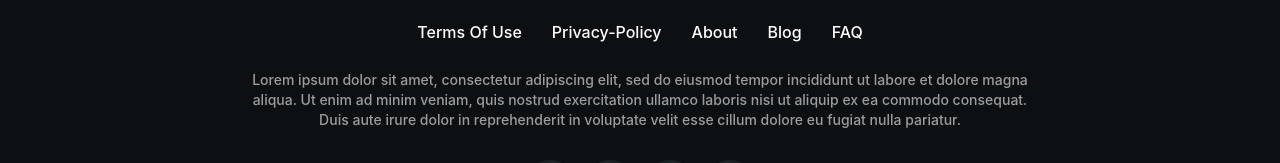
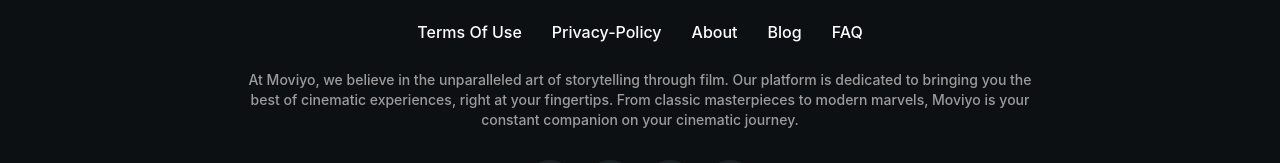
Before and after one commit to suraj-sks27/Moviyo-React-App, a React (Vite) app: page / in a window 1280 px wide. Shown: the part 858-1021 px from the top of the page. Built offline with nearby package versions, Linux system fonts and the light colour scheme; no server answers.

Commit message:
environment removed

```diff
--- a/src/components/footer/Footer.jsx
+++ b/src/components/footer/Footer.jsx
@@ -21,10 +21,10 @@ const Footer = () => {
           <li>FAQ</li>
         </ul>
         <p>
-          Lorem ipsum dolor sit amet, consectetur adipiscing elit, sed do eiusmod tempor incididunt
-          ut labore et dolore magna aliqua. Ut enim ad minim veniam, quis nostrud exercitation
-          ullamco laboris nisi ut aliquip ex ea commodo consequat. Duis aute irure dolor in
-          reprehenderit in voluptate velit esse cillum dolore eu fugiat nulla pariatur.
+          At Moviyo, we believe in the unparalleled art of storytelling through film. Our platform
+          is dedicated to bringing you the best of cinematic experiences, right at your fingertips.
+          From classic masterpieces to modern marvels, Moviyo is your constant companion on your
+          cinematic journey.
         </p>
         <ul className="app__footer-links">
           <li className="link">
```
Also changed, not shown: 1 other file (tests, documents, lock files or other folders).
